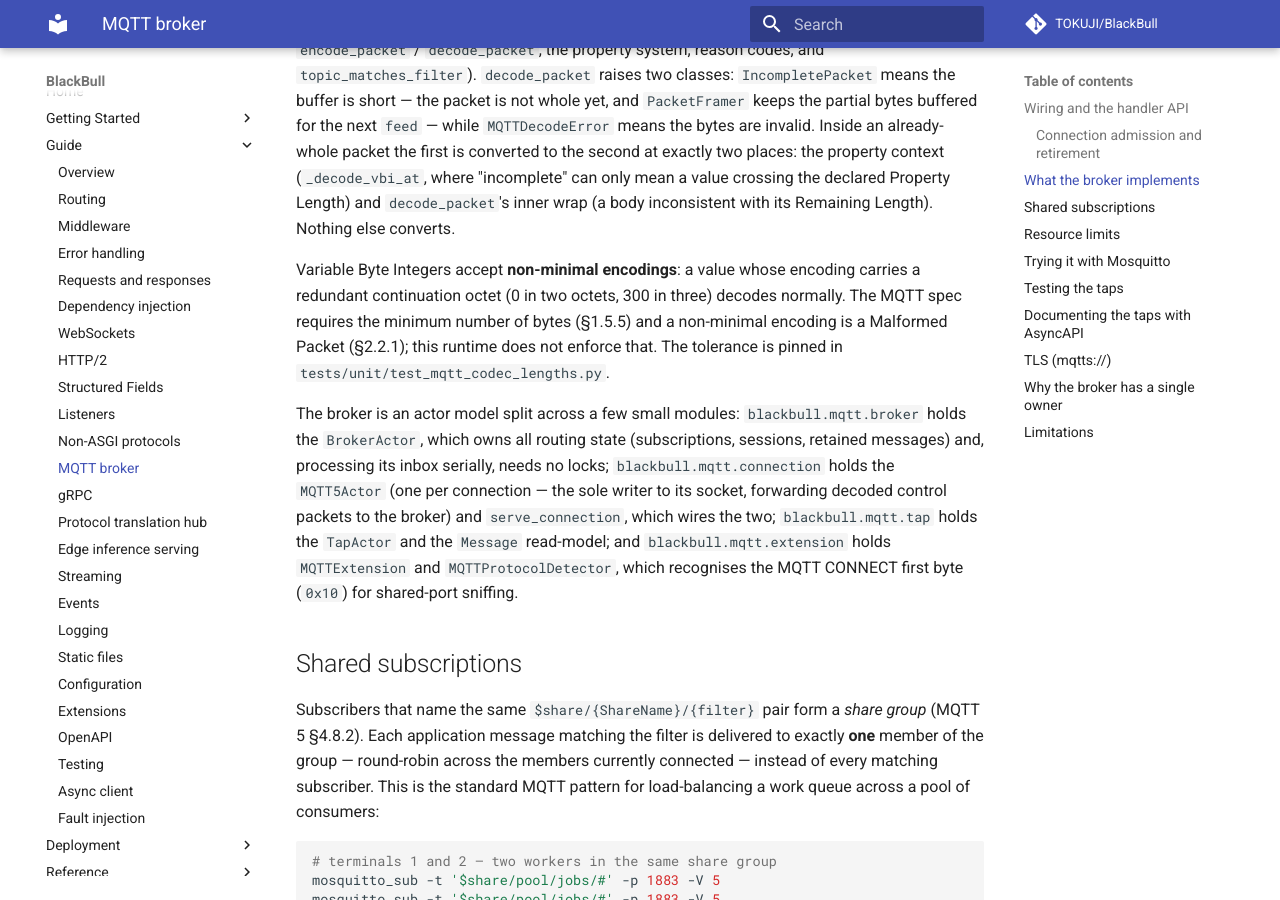
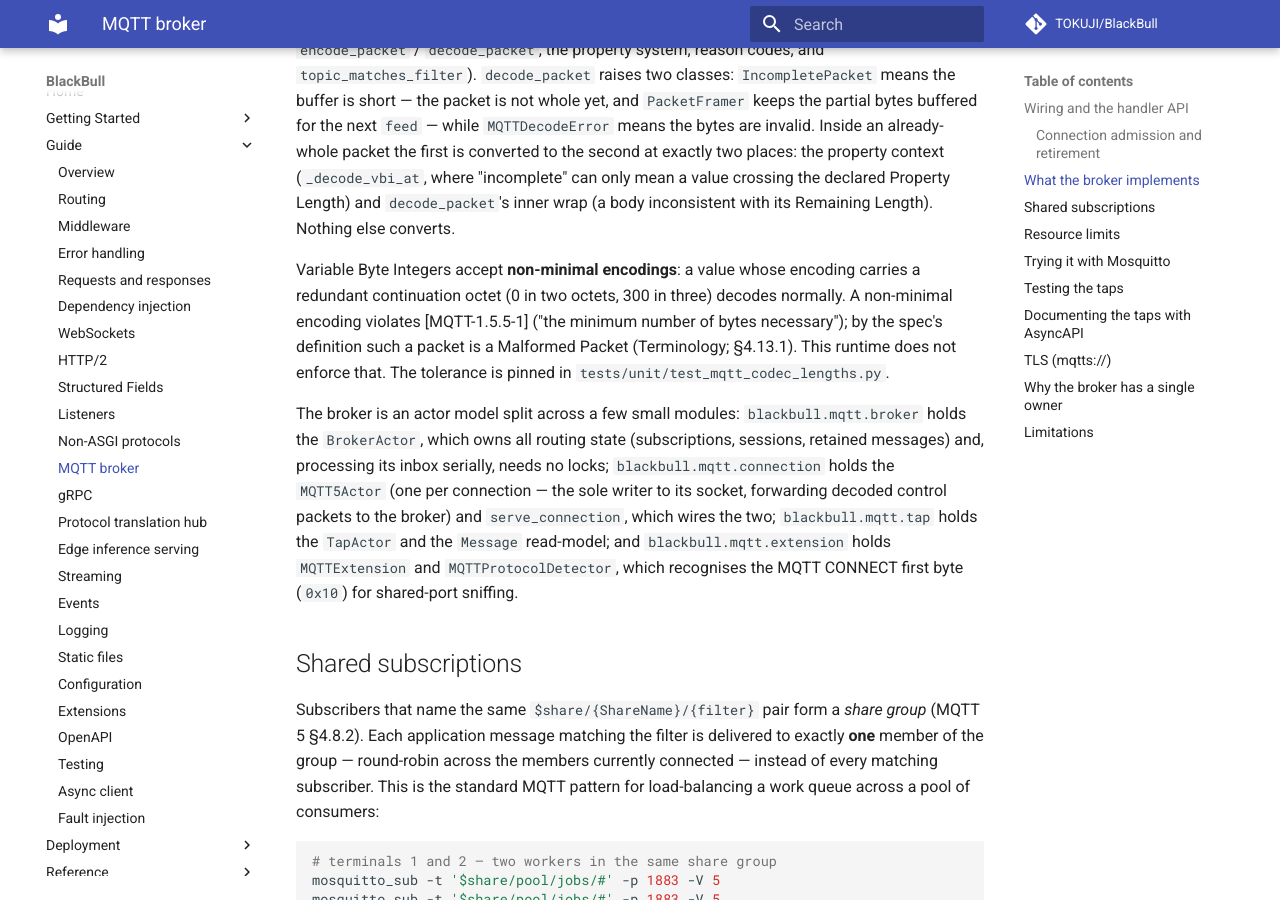
Before and after one commit to TOKUJI/BlackBull, an MkDocs documentation site: the page built from docs/guide/mqtt.md, in a window 1280 px wide and 900 px high, scrolled down 3974 px. Built offline with MkDocs 1.6.1 and Material for MkDocs 9.7.7, drawn with Linux system fonts in a browser that asks for light colours; comment, search, counter and statistics services are not loaded.

Commit message:
docs(mqtt): cite the VBI rule where it lives (BLA-352)
[MQTT-1.5.5-1] carries the MUST; the Malformed Packet verdict is the
Terminology definition governed by §4.13.1, not §2.2.1.

```diff
--- a/docs/guide/mqtt.md
+++ b/docs/guide/mqtt.md
@@ -171,9 +171,10 @@ Length).  Nothing else converts.
 
 Variable Byte Integers accept **non-minimal encodings**: a value whose
 encoding carries a redundant continuation octet (0 in two octets, 300 in
-three) decodes normally.  The MQTT spec requires the minimum number of
-bytes (§1.5.5) and a non-minimal encoding is a Malformed Packet (§2.2.1);
-this runtime does not enforce that.  The tolerance is pinned in
+three) decodes normally.  A non-minimal encoding violates [MQTT-1.5.5-1]
+("the minimum number of bytes necessary"); by the spec's definition such a
+packet is a Malformed Packet (Terminology; §4.13.1).  This runtime does
+not enforce that.  The tolerance is pinned in
 `tests/unit/test_mqtt_codec_lengths.py`.
 
 The broker is an actor model split across a
```
Also changed, not shown: 1 other file.
